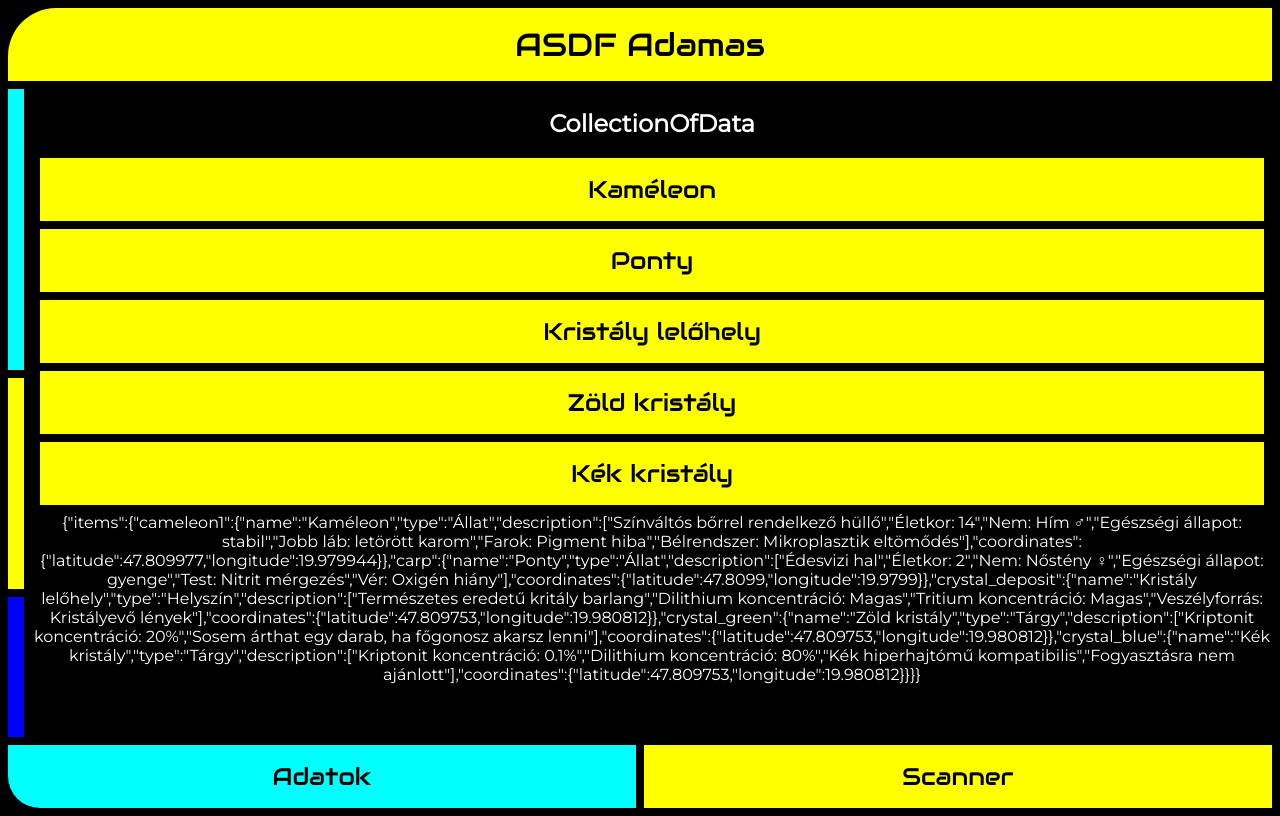
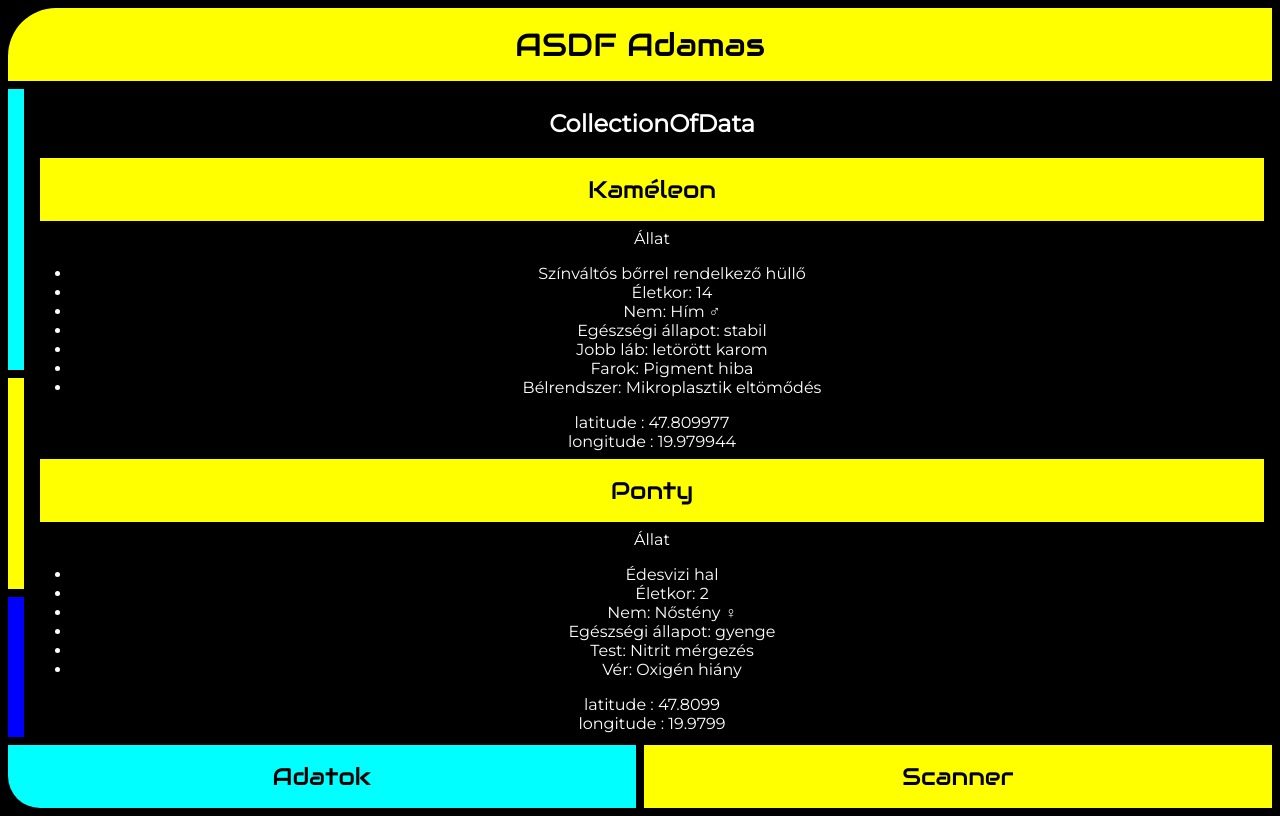
Before and after one commit to Jarmilla/adamas-app, a React (Create React App) app in the folder adamas-app/: page / in a window 1280 px wide. Both pictures are taken after a click on the button "Adatok". Built offline with nearby package versions, Linux system fonts and the light colour scheme.

Commit message:
PieceOfData.js

```diff
--- a/adamas-app/src/components/CollectionOfData.js
+++ b/adamas-app/src/components/CollectionOfData.js
@@ -1,4 +1,5 @@
 import React from "react";
+import PieceOfData from "./PieceOfData";
 
 function CollectionOfData({ data }) {
   return (
@@ -7,8 +8,7 @@ function CollectionOfData({ data }) {
       {data &&
         Object.keys(data.items).map((key) => {
           let value = data.items[key];
-          console.log(key, value);
-          return <h2 key={key}>{value.name}</h2>;
+          return <PieceOfData key={value.name} pieceOfData={value} />;
         })}
       <p>{JSON.stringify(data)}</p>
     </div>
--- /dev/null
+++ b/adamas-app/src/components/PieceOfData.js
@@ -0,0 +1,21 @@
+import React from "react";
+
+function PieceOfData({ pieceOfData }) {
+  return (
+    <div className="piece-of-data">
+      <h2> {pieceOfData.name}</h2>
+      <p>{pieceOfData.type}</p>
+      <ul>
+        {pieceOfData.description.map((trait) => (
+          <li>{trait}</li>
+        ))}
+      </ul>
+      {Object.keys(pieceOfData.coordinates).map((value) => (
+        <p>
+          {value} : {pieceOfData.coordinates[value]}
+        </p>
+      ))}
+    </div>
+  );
+}
+export default PieceOfData;
```
